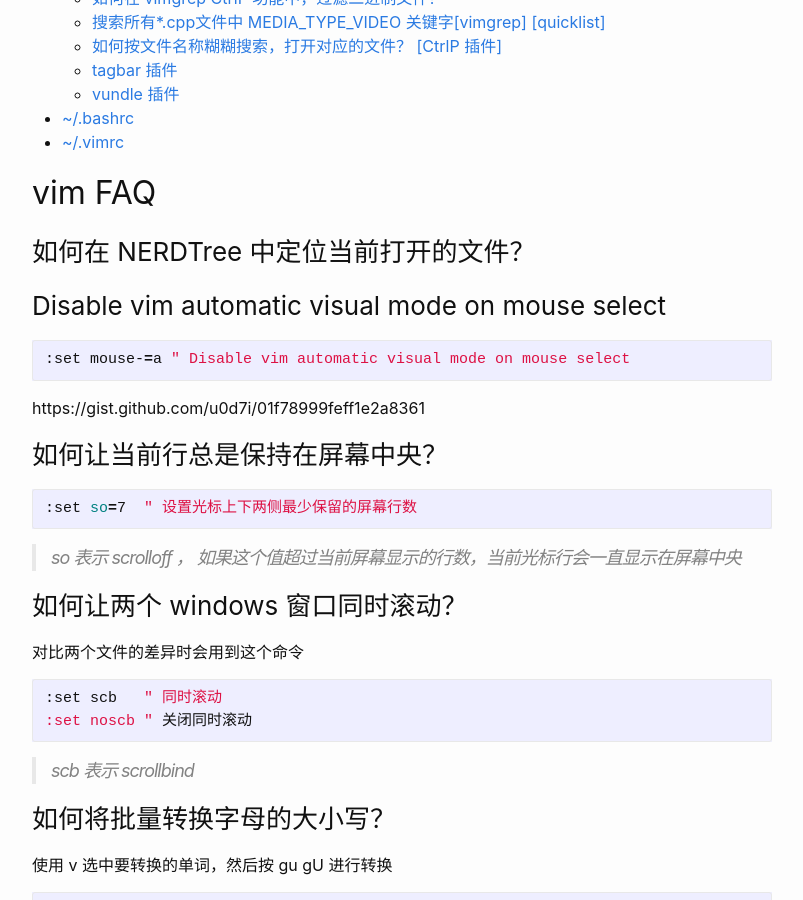
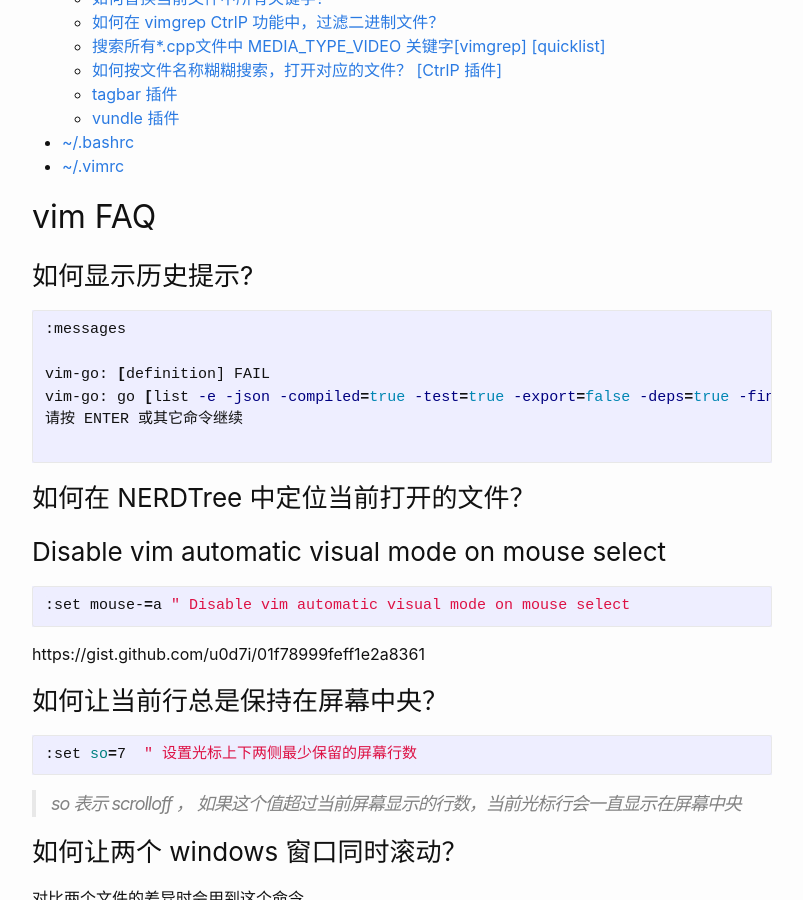
Before and after one commit to wangtiga/wangtiga.github.io, a Jekyll site: the page built from _posts/2019-11-06-vim_faq.md, in a window 1280 px wide and 900 px high, scrolled down 912 px. Shown: the whole window, without its empty margins (238-1041 px from the left). Built offline with Jekyll 4.4.1, drawn with Linux system fonts in a browser that asks for light colours.

Commit message:
updated from tcloud

````diff
--- a/_posts/2019-11-06-vim_faq.md
+++ b/_posts/2019-11-06-vim_faq.md
@@ -10,6 +10,18 @@ tags:   linux
 
 
 ## vim FAQ
+
+### 如何显示历史提示?
+
+```shell
+:messages
+
+vim-go: [definition] FAIL
+vim-go: go [list -e -json -compiled=true -test=true -export=false -deps=true -find=false -mod=readonly -- myproject/mq]: exit status 1: go: updates to go.sum needed, disabled by -mod=readonly
+请按 ENTER 或其它命令继续
+
+```
+
 
 ### 如何在 NERDTree 中定位当前打开的文件？
 
````
Also changed, not shown: _previews/exercise.md (+5 -0 lines), _previews/linux_command.md (+8 -0 lines), _previews/webrtc_faq.md (+14 -0 lines).
